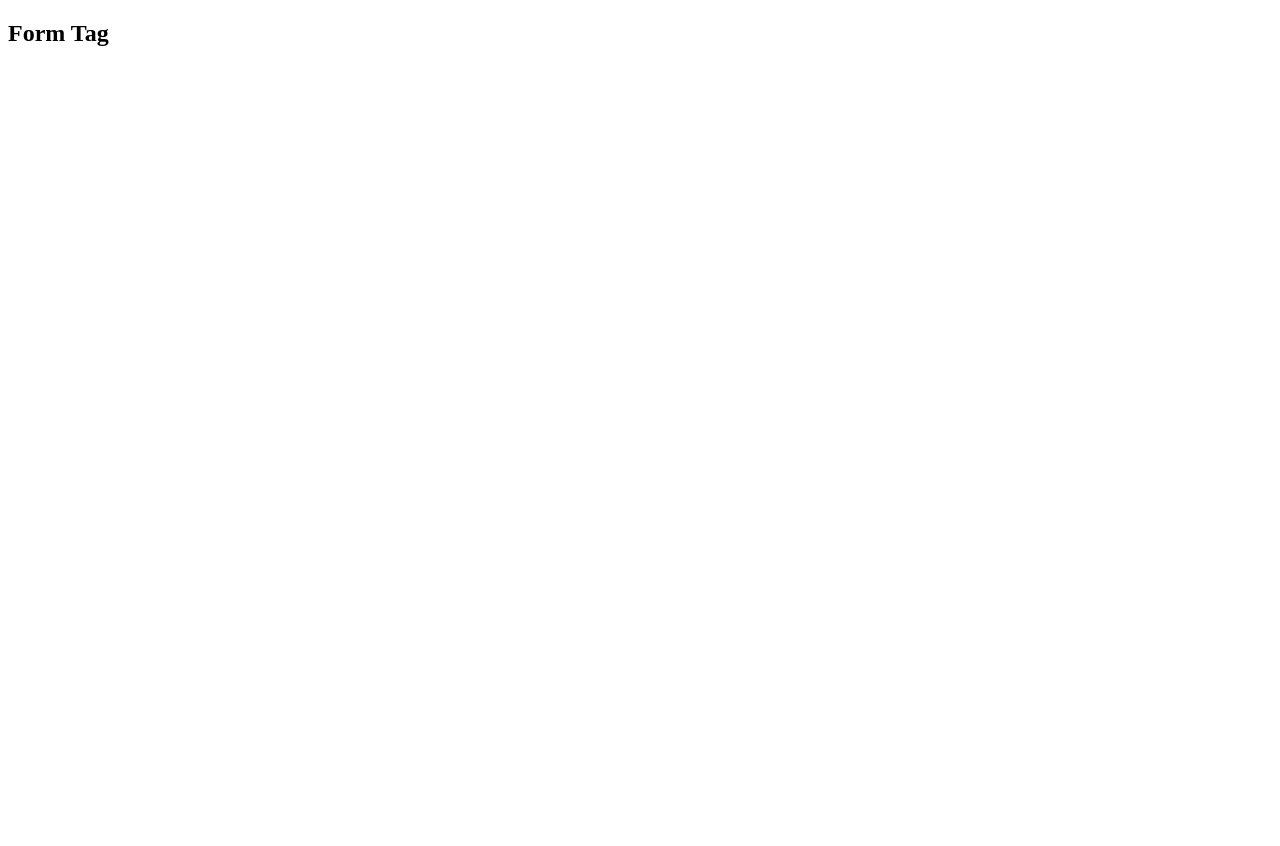
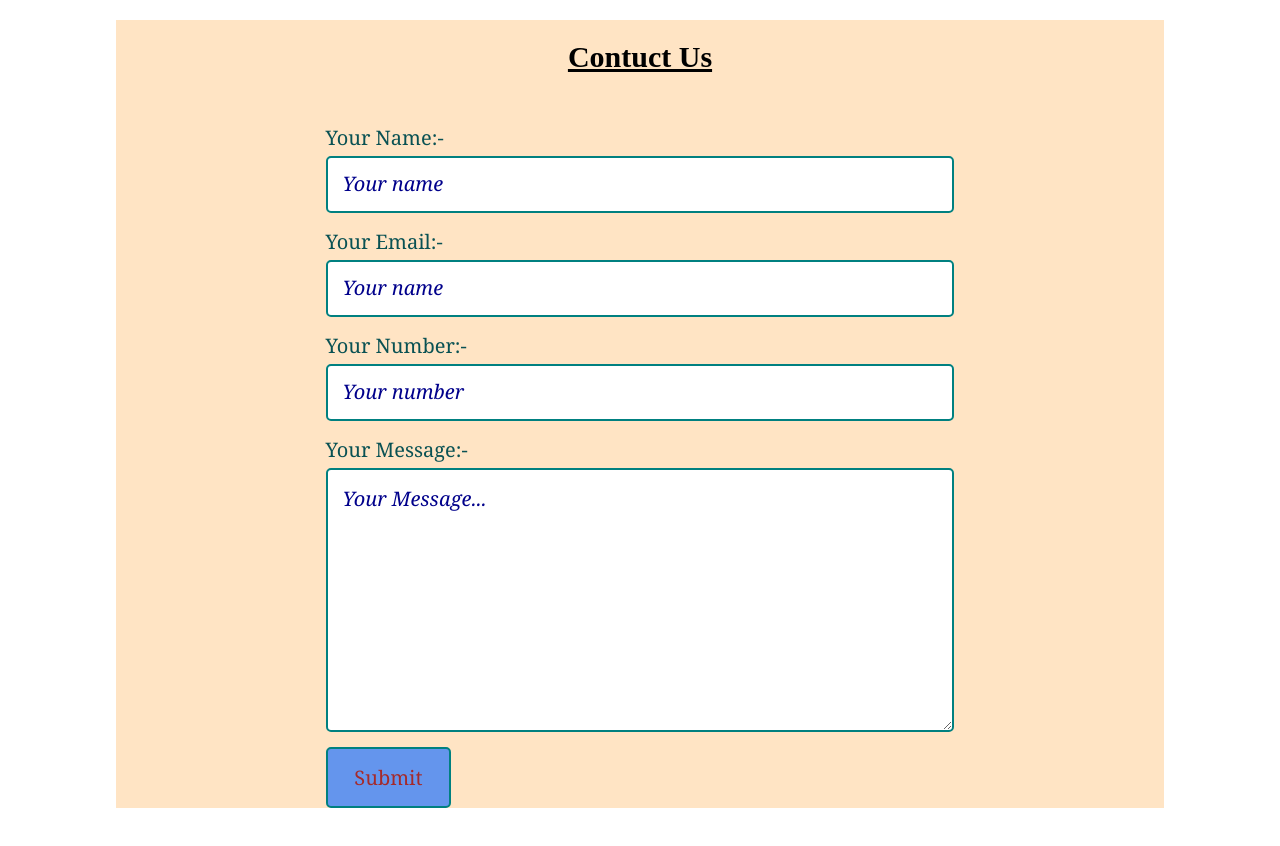
Before and after one commit to robin604680/class-10, a plain HTML site: page index.html in a window 1280 px wide. Before the commit the page ends 800 px from the top, so only its background shows below. Drawn offline with Linux system fonts and the light colour scheme.

Commit message:
added contuct form-1

```diff
--- a/index.html
+++ b/index.html
@@ -8,6 +8,21 @@
     <link rel="stylesheet" href="./style.css">
 </head>
 <body>
-    <h2>Form Tag</h2>
+    <section class="container">
+        <div class="form-1">
+            <h2>Contuct Us</h2>
+            <form action="#" class="form">
+                <label for="name">Your Name:-</label>
+                <input type="text" placeholder="Your name" id="name">
+                <label for="email">Your Email:-</label>
+                <input type="text" placeholder="Your name" id="email">
+                <label for="number">Your Number:-</label>
+                <input type="text" placeholder="Your number" id="number">
+                <label for="msg">Your Message:-</label>
+                <textarea placeholder="Your Message..." name="" id="" cols="30" rows="10"></textarea>
+                <input type="submit" value="Submit">
+            </form>
+        </div>
+    </section>
 </body>
 </html>
--- a/style.css
+++ b/style.css
@@ -0,0 +1,62 @@
+*{
+    margin: 0;
+    padding: 0;
+    box-sizing: border-box;
+}
+h2{
+    text-align: center;
+}
+.container{
+    width: 85%;
+    margin: 0 auto;
+    padding: 20px;
+}
+.form-1 {
+    background-color: bisque;
+}
+.form-1 h2{
+    text-align: center;
+    padding: 20px;
+    font-size: 30px;
+    text-decoration: underline;
+}
+.form {
+    width: 60%;
+    margin: 30px auto;
+}
+.form input, textarea{
+    padding: 15px;
+    border-radius: 5px;
+    border: 2px solid teal;
+    outline: 0;
+    color: brown;
+    font-size: 20px;
+}
+.form input, label,textarea {
+    display: block;
+    width: 100%;
+}
+.form input,textarea {
+    margin-bottom: 15px;
+}
+.form label {
+    margin-bottom: 5px;
+    font-family: Georgia, 'Times New Roman', Times, serif;
+    font-size: 20px;
+    color: rgb(9, 81, 83);
+}
+.form input[ type=submit ]{
+    width: 20%;
+    cursor: pointer;
+    background-color: cornflowerblue;
+    font-size: 20px;
+    font-family: Georgia, 'Times New Roman', Times, serif;
+
+}
+.form input::placeholder, textarea::placeholder {
+    color: darkblue;
+    font-size: 20px;
+    font-family: Georgia, 'Times New Roman', Times, serif;
+    font-style: italic;
+
+}
```
